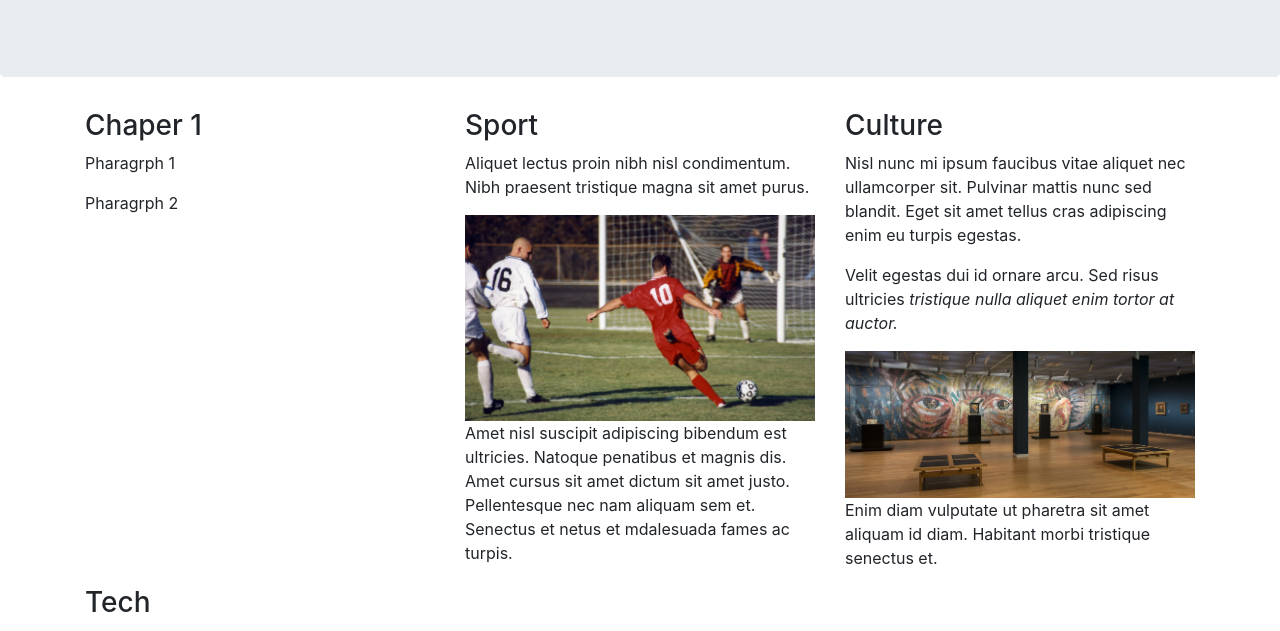
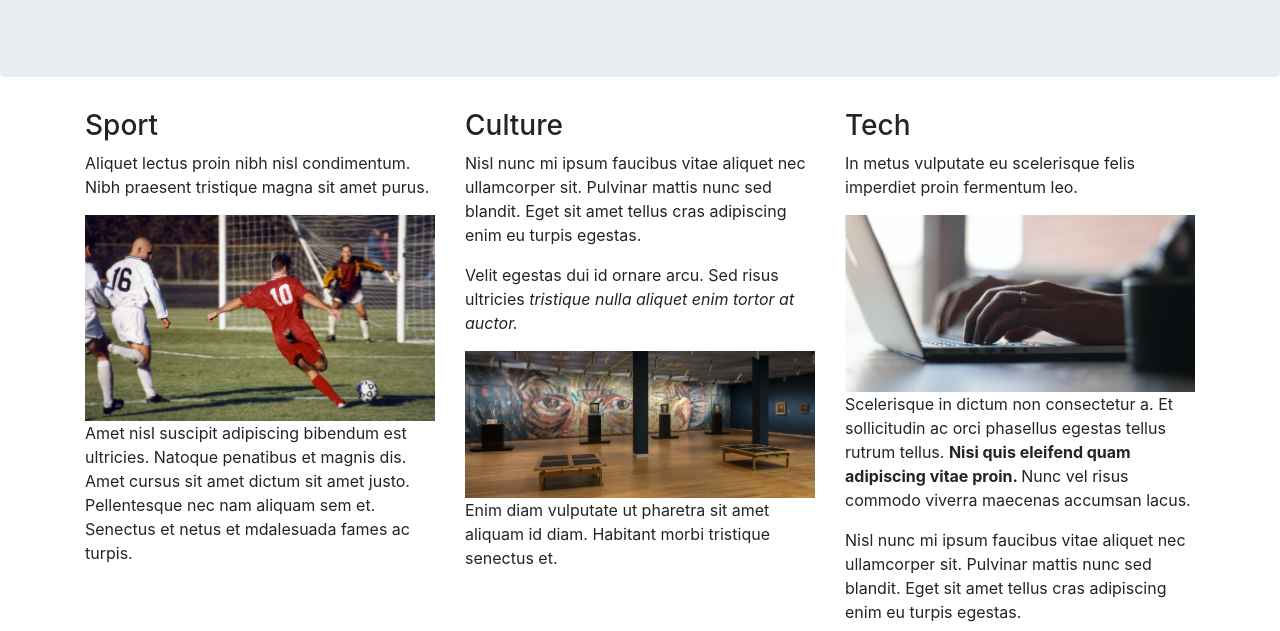
Before and after one commit to Vladdddq/h-git, a plain HTML site: page index.html in a window 1280 px wide. Shown: the part 161-792 px from the top of the page. Drawn offline with Linux system fonts and the light colour scheme.

```diff
--- a/index.html
+++ b/index.html
@@ -12,11 +12,6 @@
 </div>
 <div class="container">
   <div class="row">
-    <div class="col-sm-4">
-      <h3>Chaper 1</h3>
-      <p> Pharagrph 1 </p>
-	  <p> Pharagrph 2 </p>
-    </div>
     <div class="col-sm-4">
       <h3>Sport</h3>
       <p> Aliquet lectus proin nibh nisl condimentum. Nibh praesent tristique magna sit amet purus. </p>
```
Also changed, not shown: people.txt (added), 1 other file.
